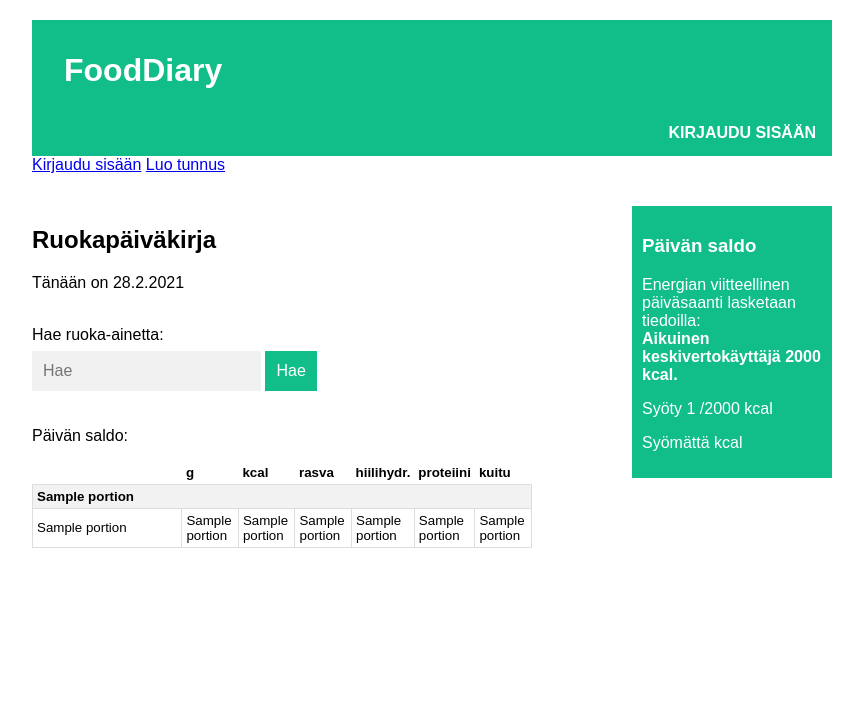
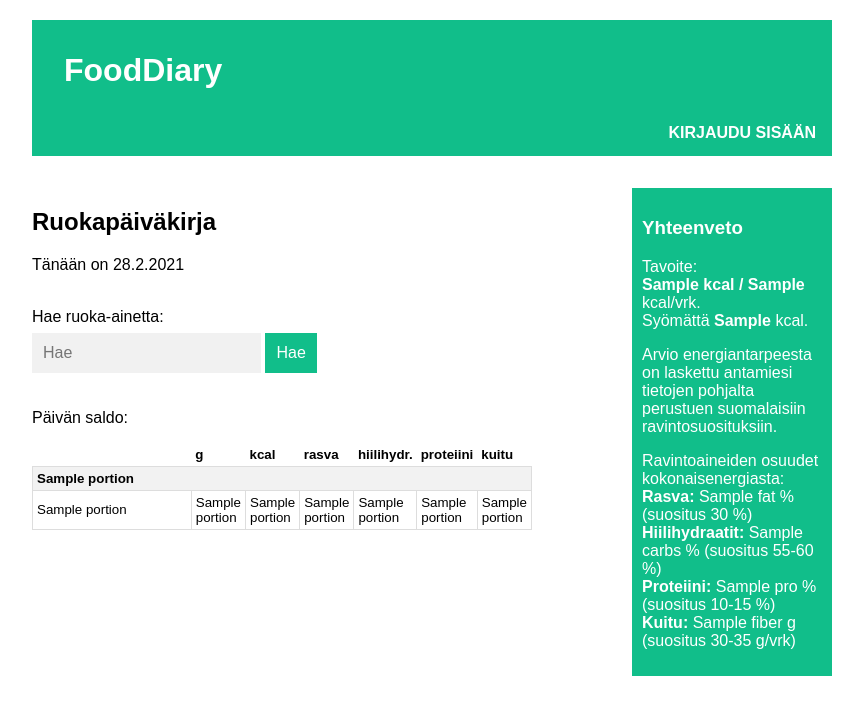
Before and after one commit to mlkulmala/tsoha-FoodDiary, a Flask app: template templates/food_search.html in a window 1280 px wide. Shown: the top 715 px of the page, without its empty margins (208-1071 px from the left). Run offline with Flask 2, Linux system fonts and the light colour scheme; the template is opened without the code that fills it: most values are stand-ins (such as "Sample title", 1, 10 or a date in 2020).

Commit message:
text editing (content)

```diff
--- a/templates/food_search.html
+++ b/templates/food_search.html
@@ -6,10 +6,6 @@
 
 {% if session.user_id %}
 <p>Olet kirjautunut nimellä {{session.username}}</p>
-<a href="/logout">Kirjaudu ulos</a>
-{% else %}
-<a href="/login">Kirjaudu sisään</a>
-<a href="/register">Luo tunnus</a>
 {% endif %}
 
 <body>
@@ -19,13 +15,6 @@
         {% endif %}
         <h2>Ruokapäiväkirja</h2>
         <p>Tänään on <span id="date"></span></p>
-        <script>
-          n =  new Date();
-          y = n.getFullYear();
-          m = n.getMonth() + 1;
-          d = n.getDate();
-          document.getElementById("date").innerHTML = d + "." + m + "." + y;
-        </script>
         <br>
         <form action="/select_food" methods="GET">
           <label for="searched_food">Hae ruoka-ainetta:</label><br>
@@ -33,18 +22,17 @@
           <input type="submit" value="Hae">
         </form>
 
-        <! Jos portions' ei ole tyhjä: >
         {% if portions|length %}
           <p>Päivän saldo:</p>
           <table width="600" cellspacing="0" cellpadding="0">
             <tr>
               <th width="200"></th>
-              <th width="50">g</th>
-              <th width="50">kcal</th>
-              <th width="50">rasva</th>
-              <th width="50">hiilihydr.</th>
-              <th width="50">proteiini</th>
-              <th width="50">kuitu</th>
+              <th width="30">g</th>
+              <th width="30">kcal</th>
+              <th width="30">rasva</th>
+              <th width="30">hiilihydr.</th>
+              <th width="30">proteiini</th>
+              <th width="30">kuitu</th>
             </tr>
             {% for portion in portions %}
             {% if loop.first or (loop.previtem is defined and portion[0] > loop.previtem[0]) %}
@@ -73,16 +61,26 @@
             {% endif %}
             {% endfor %}
           </table>
+        {% else %}
+          <p>Ei merkintöjä tältä päivältä.</p>
         {% endif %}
       </div>
 
       <div class="two">
-        <h3>Päivän saldo</h3>
-        <p>Energian viitteellinen päiväsaanti lasketaan tiedoilla:<br>
-          <b>Aikuinen keskivertokäyttäjä 2000 kcal.</b>
+        <h3>Yhteenveto</h3>
+        <p class="p1">Tavoite:<br>
+        <span class="number"><b>{{kcal}} </span>/ {{calorie_goal}}</b> kcal/vrk.<br>
+          Syömättä <b>{{kcal_left}}</b> kcal.
         </p>
-        <P>Syöty {{total_calories}} /2000 kcal</P>
-        <p>Syömättä  kcal</p>
+        <p class="p3">Arvio energiantarpeesta on laskettu antamiesi
+          tietojen pohjalta perustuen suomalaisiin ravintosuosituksiin.<br>
+        </p>
+        <p class="p1">Ravintoaineiden osuudet kokonaisenergiasta:<br>
+          <b>Rasva:</b> {{fat}} % (suositus 30 %)<br>
+          <b>Hiilihydraatit:</b> {{carbs}} % (suositus 55-60 %)<br>
+          <b>Proteiini:</b> {{pro}} % (suositus 10-15 %)<br>
+          <b>Kuitu:</b> {{fiber}} g (suositus 30-35 g/vrk)
+        </P>
       </div>
 
 
@@ -91,6 +89,13 @@
   </section>
 </body>
 
+<script>
+  n =  new Date();
+  y = n.getFullYear();
+  m = n.getMonth() + 1;
+  d = n.getDate();
+  document.getElementById("date").innerHTML = d + "." + m + "." + y;
+</script>
 
 
 {% endblock %}
```
